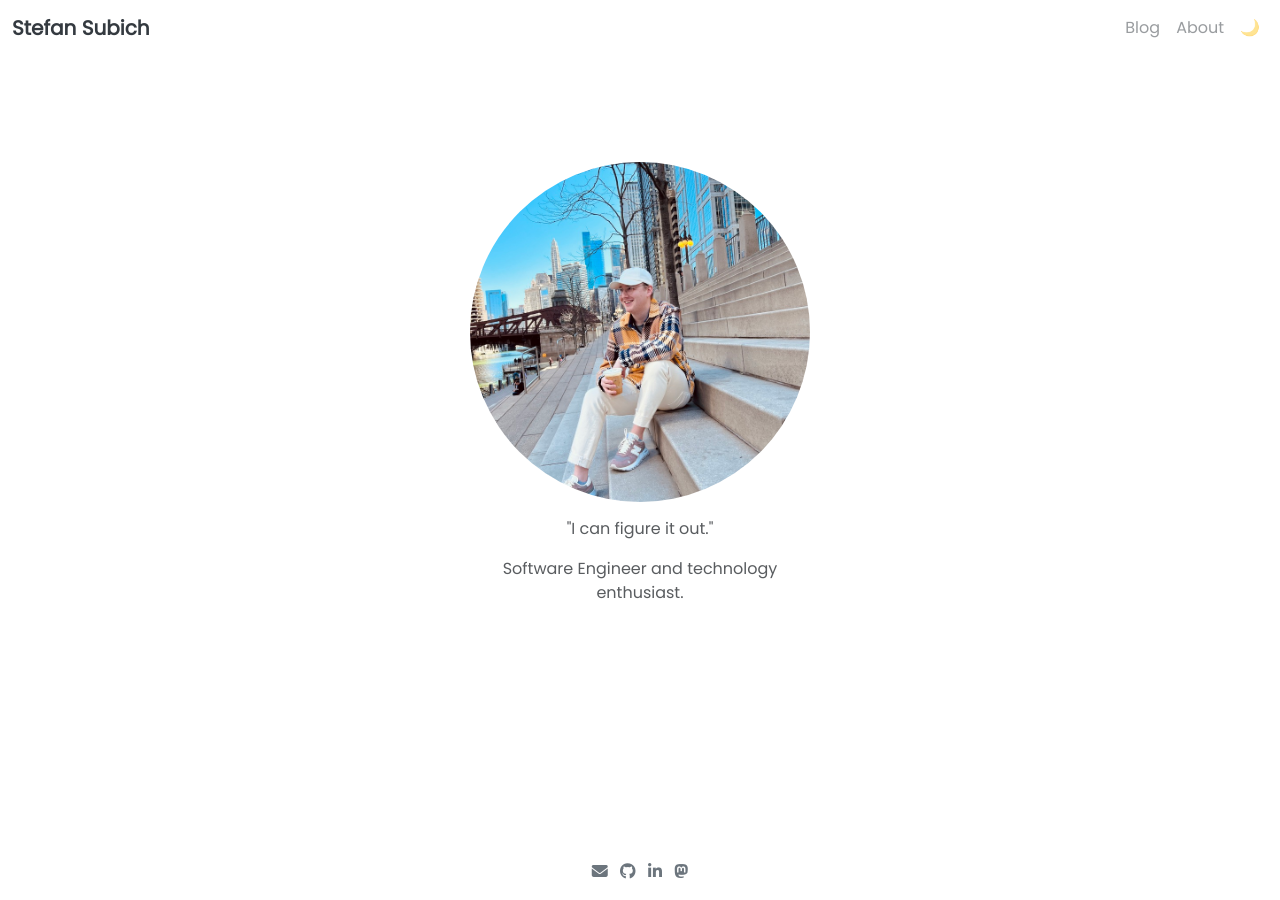
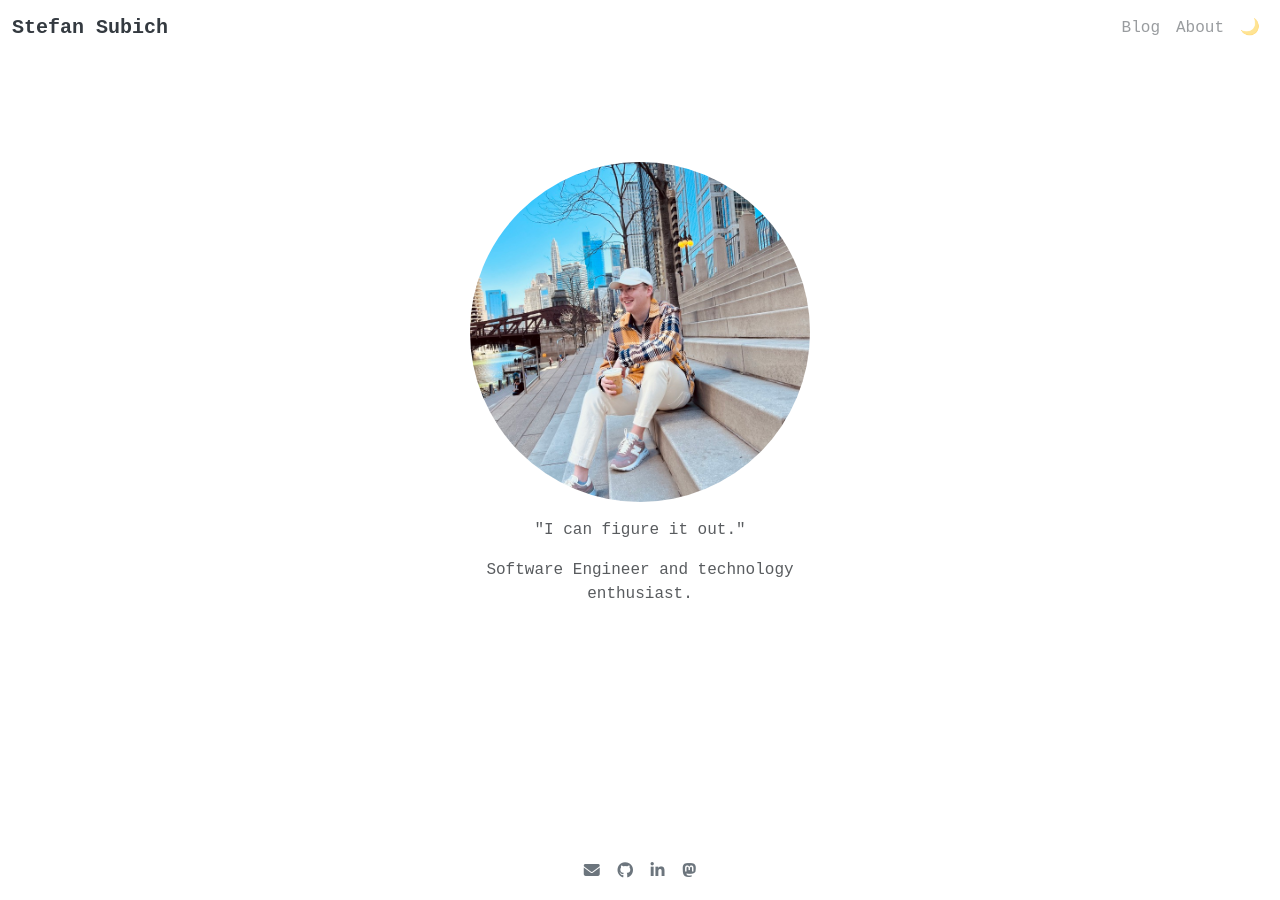
Before and after one commit to subich/subich.github.io, a Jekyll site: the page built from pages/index.html, in a window 1280 px wide. Built offline with Jekyll 4.4.1, drawn with Linux system fonts in a browser that asks for light colours; some web fonts are replaced.

Commit message:
use a monospace font

```diff
--- a/_sass/_base.scss
+++ b/_sass/_base.scss
@@ -3,7 +3,7 @@ html {
 }
 
 body {
-  font-family: "Poppins", sans-serif;
+  font-family: "Courier New", "Courier", monospace;
 }
 
 .badge {
--- a/_sass/main.scss
+++ b/_sass/main.scss
@@ -1,8 +1,4 @@
 @charset "utf-8";
-
-// Custom Fonts
-@import url('https://fonts.googleapis.com/css?family=Poppins');
-@import url('https://fonts.cdnfonts.com/css/chicago-2');
 
 // Import partials from `sass_dir` (defaults to `_sass`)
 @import "variables",
```
